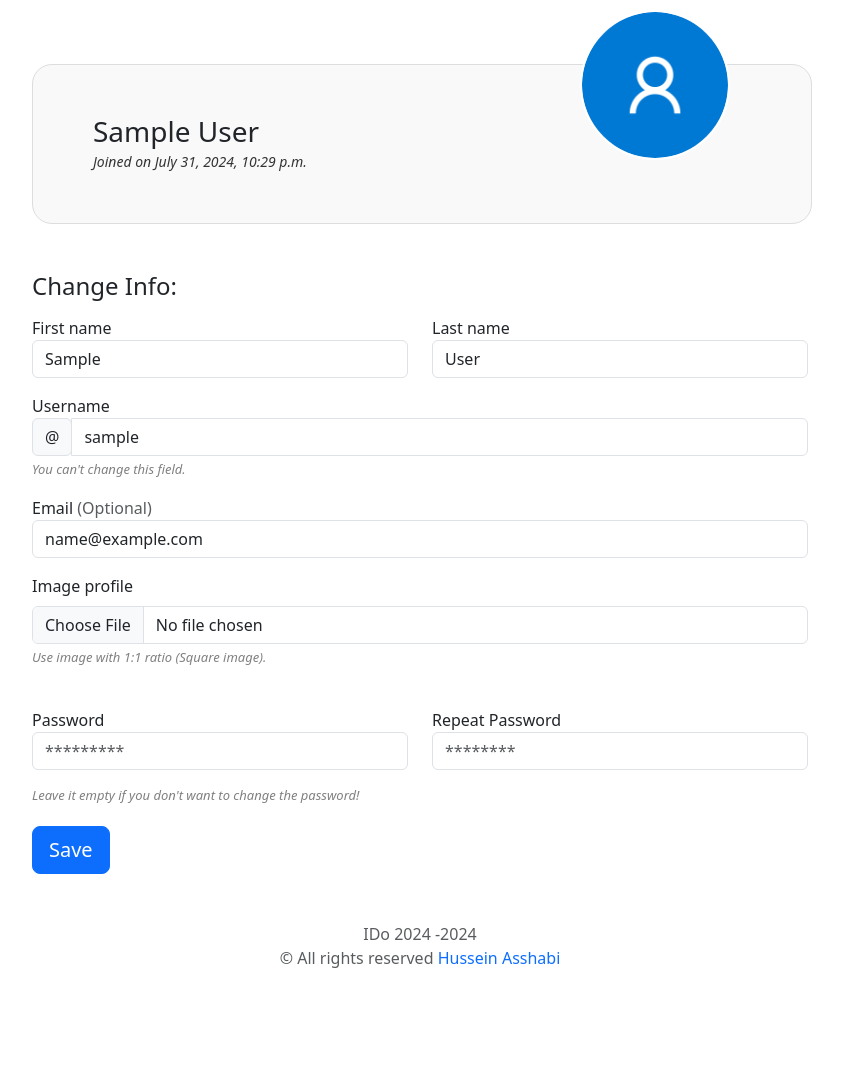
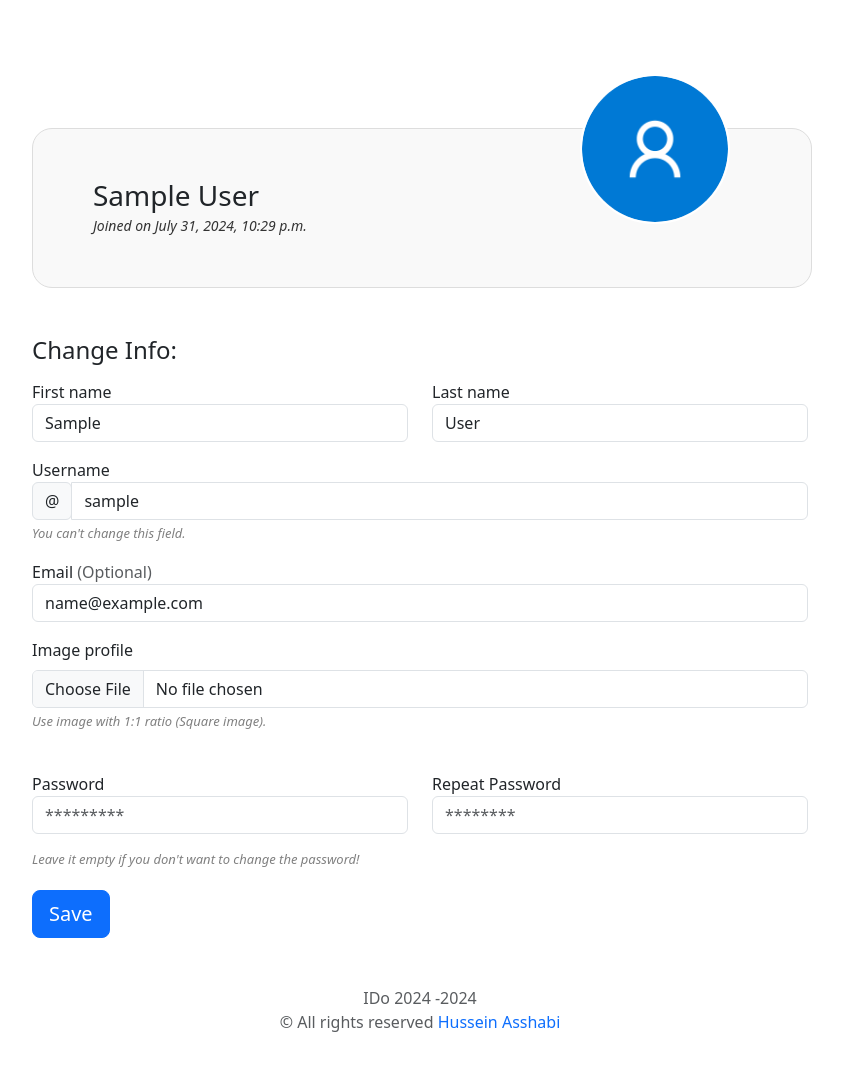
Before and after one commit to passhabi/django-ido, a Django app: page /profile/ in a window 1280 px wide. Shown: the part 73-1155 px from the top of the page, without its empty margins (220-1063 px from the left). Before the commit the page ends 1041 px from the top, so only its background shows below. Run offline with Django 5.2, Linux system fonts and the light colour scheme; the visitor is signed in with stand-in values (Sample User, id 1); some libraries are stand-ins or nearby versions.

Commit message:
Fix user_profile.html layout that produced with commit 1fae15b .

```diff
--- a/todos/templates/user_profile.html
+++ b/todos/templates/user_profile.html
@@ -41,7 +41,7 @@
         height: 100px;
       }
 
-      .limit-width{
+      .limit-width {
         padding: 40px;
       }
     }
@@ -60,27 +60,24 @@
         height: 90px;
       }
 
-      .limit-width{
+      .limit-width {
         padding: 20px;
       }
     }
 
     @media (max-width: 460px) {
-
       .personality-box {
         padding: 30px;
         padding-left: 20px;
         width: 320px; /* Adjust as needed */
       }
 
-      .limit-width{
+      .limit-width {
         padding: 10px;
       }
     }
 
-
     @media (max-width: 60px) {
-
     }
 
     .personality-box i {
@@ -101,9 +98,9 @@
         <div style="text-align: center;">Changes have been successfully made!</div>
       </div>
     {% endif %}
+  </div>
 
-
-  <div class="container pt-5 limit-width">
+  <div class="container limit-width" style="margin-top: 10%;">
     {# Small profile box #}
     <div class="personality-box">
       {% if user.usersetting.image_profile %}
@@ -188,5 +185,4 @@
       </form>
     </div>
   </div>
-</div>
 {% endblock %}
```
